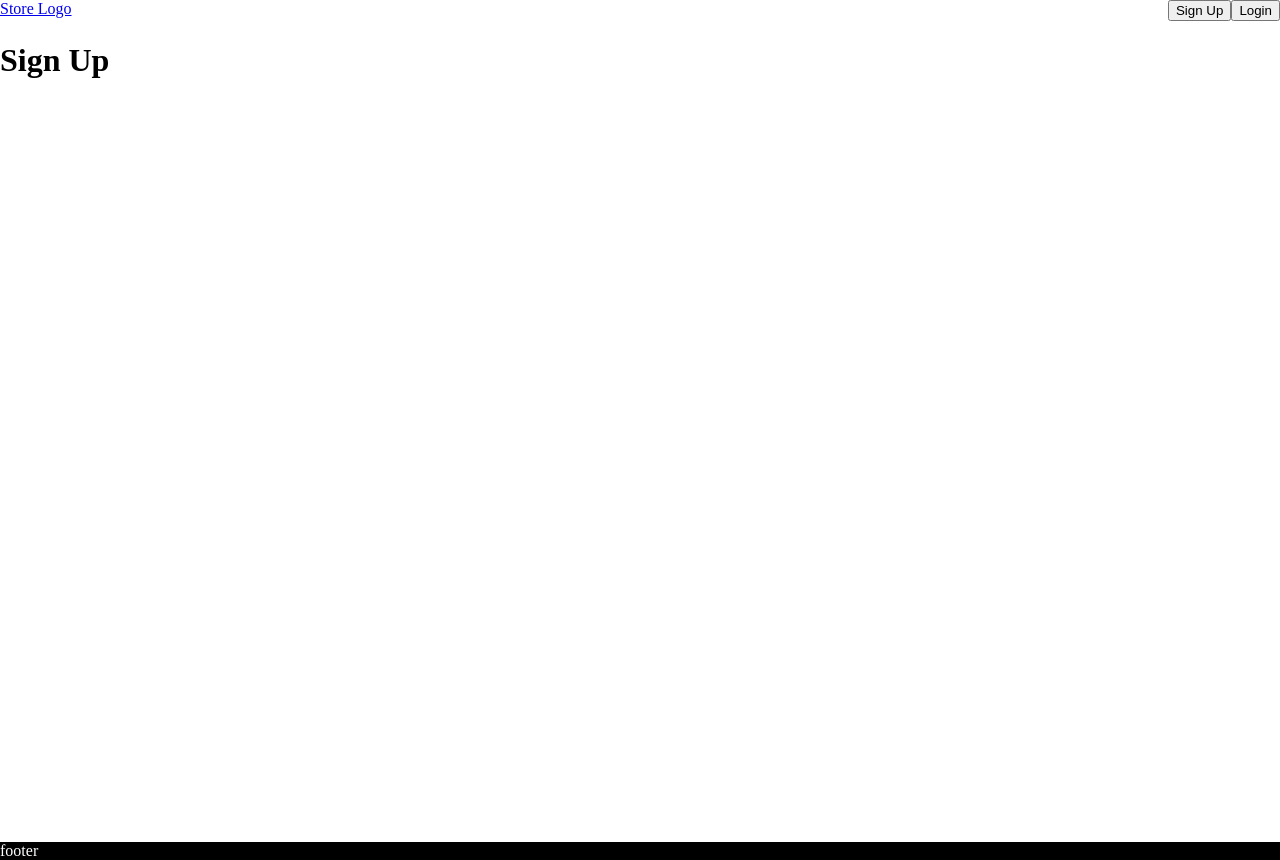
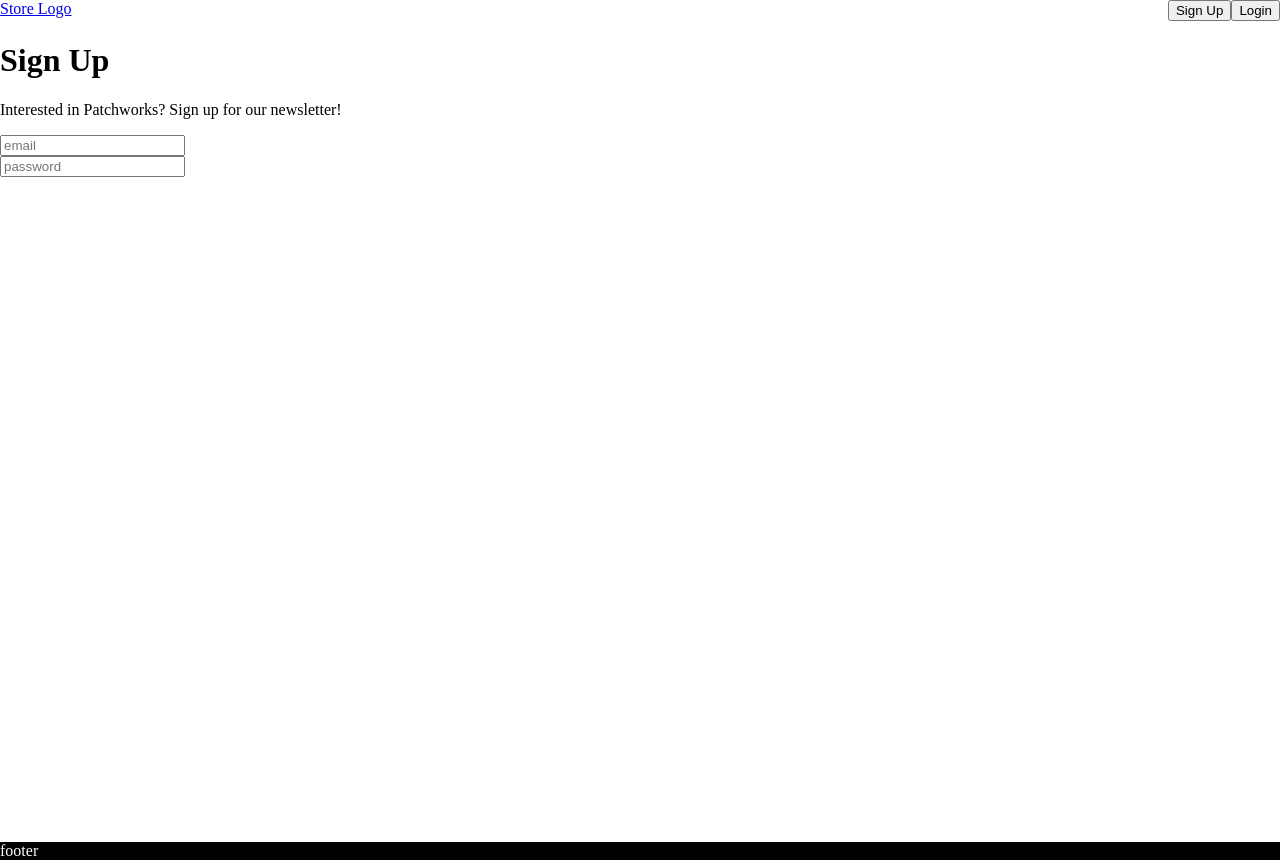
Before and after one commit to Hack-The-Tunnels-8/hack-the-tunnels-patchworks, a React (Vite) app in the folder client/: page /sign-up in a window 1280 px wide. Built offline with nearby package versions, Linux system fonts and the light colour scheme.

Commit message:
Co-authored-by: JanKhoe <JanKhoe@users.noreply.github.com> Co-authored-by: littlemanstann <littlemanstann@users.noreply.github.com> Co-authored-by: Charelle Constantino <yeetyah1030@users.noreply.github.com>

```diff
--- a/client/package.json
+++ b/client/package.json
@@ -18,7 +18,7 @@
     "react-dom": "^18.2.0",
     "react-router-dom": "^6.15.0",
     "sass": "^1.66.1",
-    "sort-by": "^1.2.0"
+    "sort-by": "^0.0.2"
   },
   "devDependencies": {
     "@types/react": "^18.2.15",
--- a/client/src/components/ProductPreviewCard/ProductPreviewCard.style.scss
+++ b/client/src/components/ProductPreviewCard/ProductPreviewCard.style.scss
@@ -1,11 +1,13 @@
 .product-preview-card {
   &__title {
     font-style: bold;
+    font-family: "Comic Sans MS", comic;
     color: green;
   }
 
   &__description {
     color: blue;
+    font-family: "Comic Sans MS", comic;
   }
 
   &__image {
--- a/client/src/pages/Home/Home.tsx
+++ b/client/src/pages/Home/Home.tsx
@@ -34,6 +34,7 @@ function Home() {
             </Link>
           ))}
         </div>
+        <p>Hello World</p>
       </div>
     </Page>
   );
--- a/client/src/pages/Login/Login.tsx
+++ b/client/src/pages/Login/Login.tsx
@@ -31,6 +31,15 @@ function Login() {
         <button onClick={() => attemptLogin()}>
           Login (as user set in code)
         </button>
+
+        <div>
+          <input placeholder="email" onChange={(e) => console.log(e)}/>
+        </div>
+
+        <div>
+          <input placeholder="password" onChange={() => console.log("test")}/>
+        </div>
+
         {message && <p>{message}</p>}
       </div>
     </Page>
--- a/client/src/pages/Product/Product.style.scss
+++ b/client/src/pages/Product/Product.style.scss
@@ -0,0 +1,13 @@
+.product-page {
+    position: relative;
+    background-color: blue;
+    animation-name: funny_colours;
+    animation-duration: 1s;
+    animation-iteration-count: infinite;
+    animation-direction: alternate;
+}
+
+  @keyframes funny_colours {
+    from {background-color: red;}
+    to {background-color: green;}
+  }
--- a/client/src/pages/SignUp/SignUp.tsx
+++ b/client/src/pages/SignUp/SignUp.tsx
@@ -6,6 +6,15 @@ function SignUp() {
     <Page>
       <div className="signup-page">
         <h1>Sign Up</h1>
+        <p>Interested in Patchworks? Sign up for our newsletter!</p>
+      </div>
+
+      <div>
+        <input placeholder="email" onChange={(e) => console.log(e)}/>
+      </div>
+
+      <div>
+        <input placeholder="password" onChange={() => console.log("test")}/>
       </div>
     </Page>
   );
```
Also changed, not shown: 2 other files (tests, documents, lock files or other folders).
